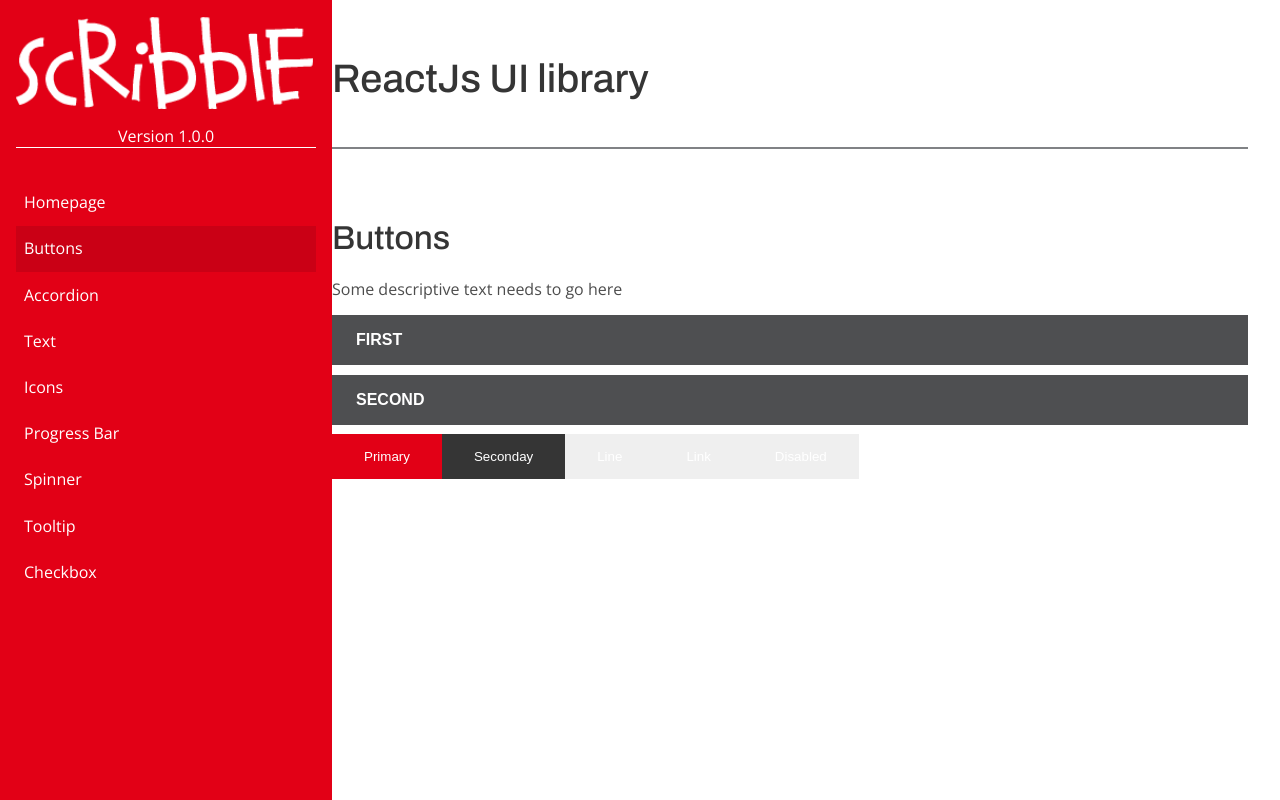
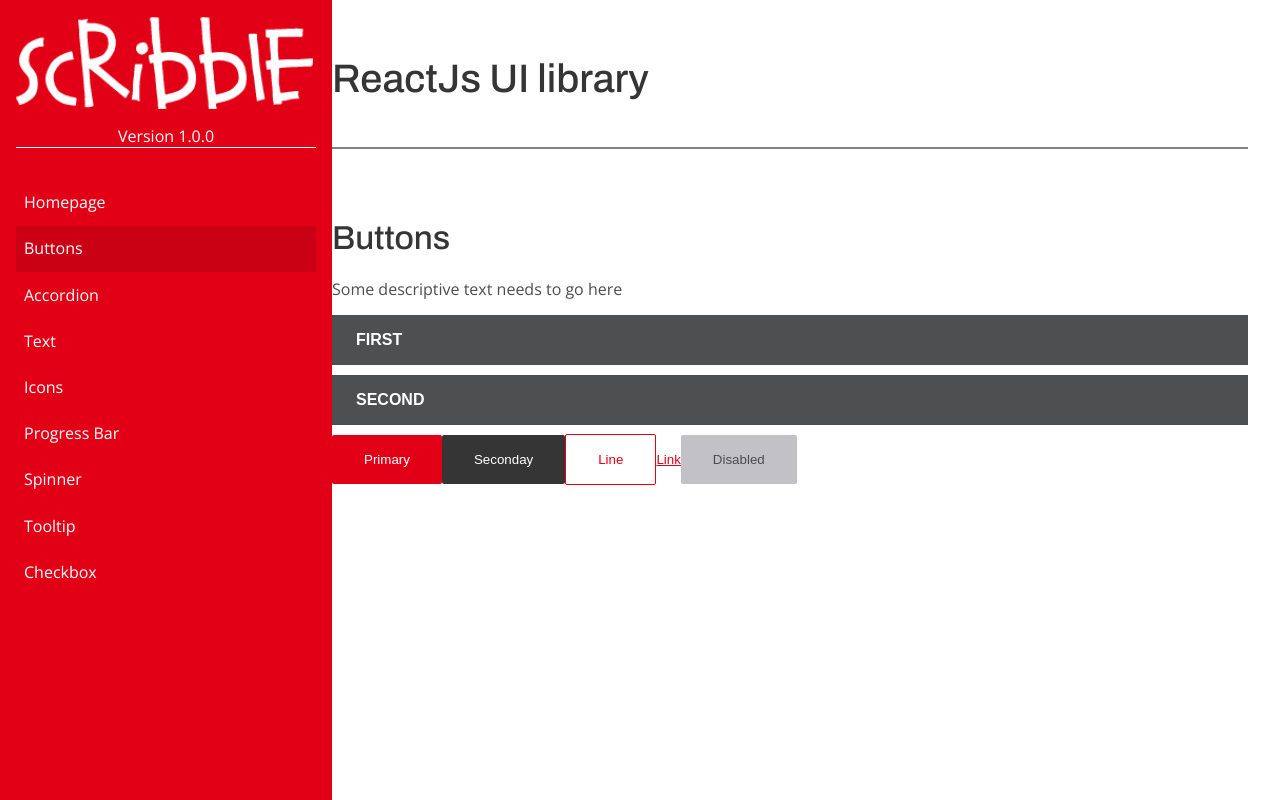
Before and after one commit to TommyScribble/pattern-library-v2, a React (Create React App) app: page /buttons in a window 1280 px wide. Built offline with nearby package versions, Linux system fonts and the light colour scheme.

Commit message:
move page styles to pages folder and update button styles

```diff
--- a/src/Atoms/Button/Button.module.scss
+++ b/src/Atoms/Button/Button.module.scss
@@ -1,13 +1,15 @@
-@import '../../styles/mixins', '../../styles/colours';
+@import '../../styles/mixins', '../../styles/colours', '../../styles/fonts';
 
 .btn {
+	@include font-get(button, s);
 	display: inline-block;
 	padding: rem(15px) rem(32px);
 	border: none;
+	border-radius: rem(2px);
 	color: color-get(utility, white); /* stylelint-disable-line */
 	text-align: center;
 	text-decoration: none;
-	font-size: font-get(button, m);
+	cursor: pointer;
 
 	&.primary {
 		background-color: color-get(brand, primary);
@@ -16,4 +18,23 @@
 	&.secondary {
 		background-color: color-get(brand, secondary);
 	}
+
+	&.line {
+		border: 1px solid color-get(brand, primary);
+		background-color: transparent;
+		color: color-get(brand, primary);
+	}
+
+	&.link {
+		padding: 0;
+		background-color: transparent;
+		color: color-get(brand, primary);
+		text-decoration: underline;
+	}
+
+	&.disabled {
+		background-color: color-get(utility, light-grey);
+		color: color-get(text, copy);
+		pointer-events: none;
+	}
 }
--- a/src/Pages/Buttons/index.tsx
+++ b/src/Pages/Buttons/index.tsx
@@ -5,7 +5,7 @@ import Button from '../../Atoms/Button';
 import Heading from '../../Atoms/Heading';
 import Accordion from '../../Objects/Accordion/Accordion';
 
-import style from './button.module.scss';
+import style from '../../styles/page/button.module.scss';
 
 const buttons = () => {
 	return (
--- a/src/Pages/accordion.js
+++ b/src/Pages/accordions/index.js
@@ -1,7 +1,7 @@
 import React from 'react';
-import PageLayout from '../Templates/PageLayout';
-import Accordion from '../Objects/Accordion/Accordion';
-import Heading from '../Atoms/Heading';
+import PageLayout from '../../Templates/PageLayout';
+import Accordion from '../../Objects/Accordion/Accordion';
+import Heading from '../../Atoms/Heading';
 
 const accordion = (props) => {
 	return (
--- a/src/Templates/Routes.jsx
+++ b/src/Templates/Routes.jsx
@@ -3,7 +3,7 @@ import { Router } from '@reach/router';
 
 import Homepage from '../Pages';
 import Buttons from '../Pages/Buttons';
-import Accordion from '../Pages/accordion';
+import Accordion from '../Pages/accordions';
 import NotFound from '../Pages/Error';
 
 const Routes = () => {
```
Also changed, not shown: src/styles/page/button.module.scss (renamed from src/Pages/Buttons/button.module.scss).
